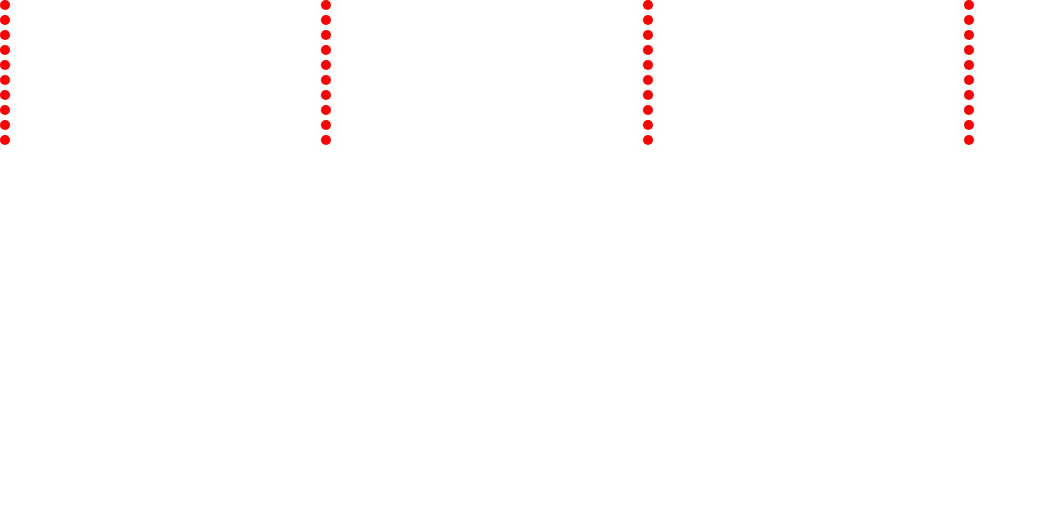
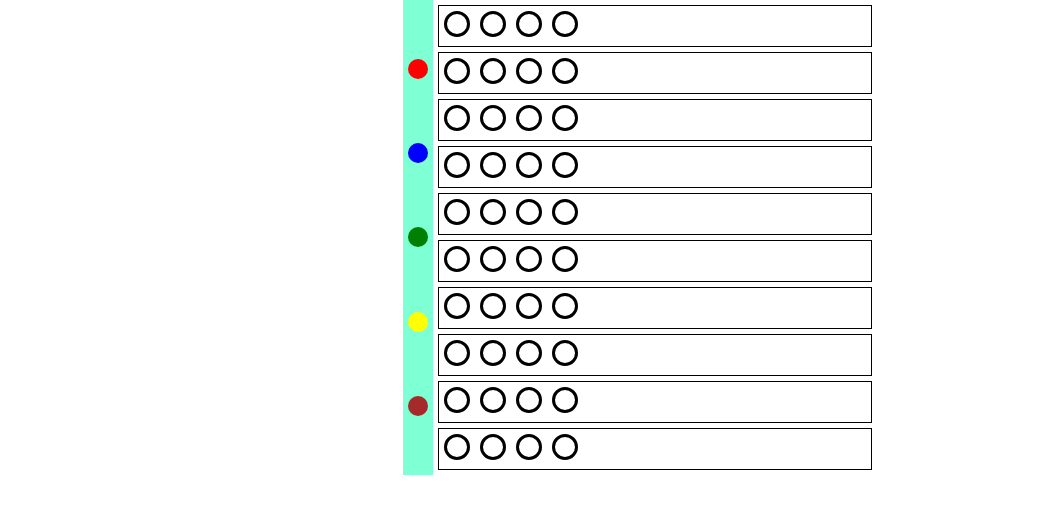
Before and after one commit to gaurav-cheema/mastermind, a React (Create React App) app: page / in a window 1280 px wide. Shown: the top 514 px of the page, without its empty margins (0-1037 px from the left). Built offline with nearby package versions, Linux system fonts and the light colour scheme.

Commit message:
main and peg board complete

```diff
--- a/src/components/Board.jsx
+++ b/src/components/Board.jsx
@@ -1,14 +1,40 @@
 import Row from './Row'
+import Choices from './Choices'
 import '../css/Board.css'
+
+// const mainDivStyle = {
+//   display: 'flex',
+//   justifyContent: 'center'
+// }
 
 const Board = () => {
   const boardLength = 10
   const rows = []
 
-  for (let i = 0; i < boardLength; i++) {
-    rows.push(<Row key={i} />)
+  for (let i = boardLength - 1; i >= 0; i--) {
+    rows.push(
+      <li>
+        <Row key={i} rowNumber={i} />
+      </li>
+    )
   }
-  return <div className='board'>{rows}</div>
+  return (
+    <>
+      <div className='enclosure'>
+        <Choices />
+        <div className='board'>{rows}</div>
+      </div>
+    </>
+  )
 }
 
+/* <div style={mainDivStyle}>
+  <div className='enclosure'>
+    <div className='playerPegs'>
+      <Choices />
+    </div>
+    <ul className='board'>{rows}</ul>
+  </div>
+</div> */
+
 export default Board
--- /dev/null
+++ b/src/components/Choices.jsx
@@ -0,0 +1,27 @@
+import Dot from './Dot'
+import '../css/Board.css'
+
+const Choices = () => {
+  const colors = ['red', 'blue', 'green', 'yellow', 'brown']
+  const colorsBtn = []
+
+  for (let i = 0; i < colors.length; i++) {
+    colorsBtn.push(<Dot className='colorDot' bgColor={colors[i]}/>)
+
+  }
+
+  return (
+    <>
+      <div className='playerPegs'>{colorsBtn}</div>
+    </>
+  )
+}
+
+export default Choices
+
+/* <div className='playerPegs'>a</div>
+<div className='playerPegs'>a</div>
+<div className='playerPegs'>a</div>
+<div className='playerPegs'>a</div>
+<div className='playerPegs'>a</div>
+<div className='playerPegs'>X</div> */
--- a/src/components/Dot.jsx
+++ b/src/components/Dot.jsx
@@ -1,9 +1,7 @@
 import '../css/Board.css'
 
-function Dot() {
-  return (
-    <span className="dot"></span>
-  );
+const Dot = ({ className, bgColor }) => {
+  return <span className={className} style={{backgroundColor: bgColor}}></span>
 }
 
-export default Dot;
+export default Dot
--- a/src/components/Row.jsx
+++ b/src/components/Row.jsx
@@ -2,15 +2,21 @@ import Dot from './Dot'
 import '../css/Board.css'
 
 const Row = ({ rowNumber }) => {
-  const rowLength = 4;
+  const rowLength = 4
   const dots = []
+  const resBar = []
 
   for (let i = 0; i < rowLength; i++) {
-    dots.push(<Dot key={i} />)
+    dots.push(<Dot className='mainDot' key={rowNumber * 4 + i} />)
+    resBar.push(<div className='resSquare' />)
   }
+
   return (
     <>
-      {dots}
+      <div className='grid-container'>
+        <div className='row'>{dots}</div>
+      </div>
+      {/* <div>{resBar}</div> */}
     </>
   )
 }
--- a/src/css/Board.css
+++ b/src/css/Board.css
@@ -1,17 +1,70 @@
-.board {
-  display: grid;
-  grid-template-columns: repeat(4, 1fr);
-  grid-gap: 5px;
+.enclosure {
+  display: flex;
+  width:auto;
+  text-align: center;
+  justify-content: center;
 }
 
-.row {
-  display: flex;
+.board {
+  text-align: center;
+  display: inline-block;
+  /* grid-gap: 5px; */
+  list-style-type: none;
+  padding: 0;
+  margin: 0
 }
 
-.dot {
+.mainDot {
+  display: inline-block;
+  width: 20px;
+  height: 20px;
+  border-radius: 50%;
+  border-color: black;
+  border-style: solid;
+  /* background-color: #1d4eae; */
+  margin: 5px;
+}
+
+.playerPegs {
+  height: inherit;
+  /* width: 10px; */
+  display: flex;
+  flex-direction:column;
+  /* align-items:stretch; */
+  background-color: aquamarine;
+  justify-content: space-evenly;
+}
+
+.colorDot {
+  display: inline-block;
+  width: 20px;
+  height: 20px;
+  border-radius: 50%;
+  background-color: #1d4eae;
+  margin: 5px;
+}
+
+.resSquare {
+  width: 120px;
+  height: 36px;
+  border: 1px;
+  border-style: solid;
+}
+
+.resDot {
   display: inline-block;
   width: 10px;
   height: 10px;
   border-radius: 50%;
   background-color: red;
+  margin: 5px;
 }
+
+.grid-container {
+  display: grid;
+  grid-template-columns: 1fr 1fr 1fr;
+  border: 1px;
+  border-style: solid;
+  margin: 5px;
+  /* padding: 5px; */
+}
```
